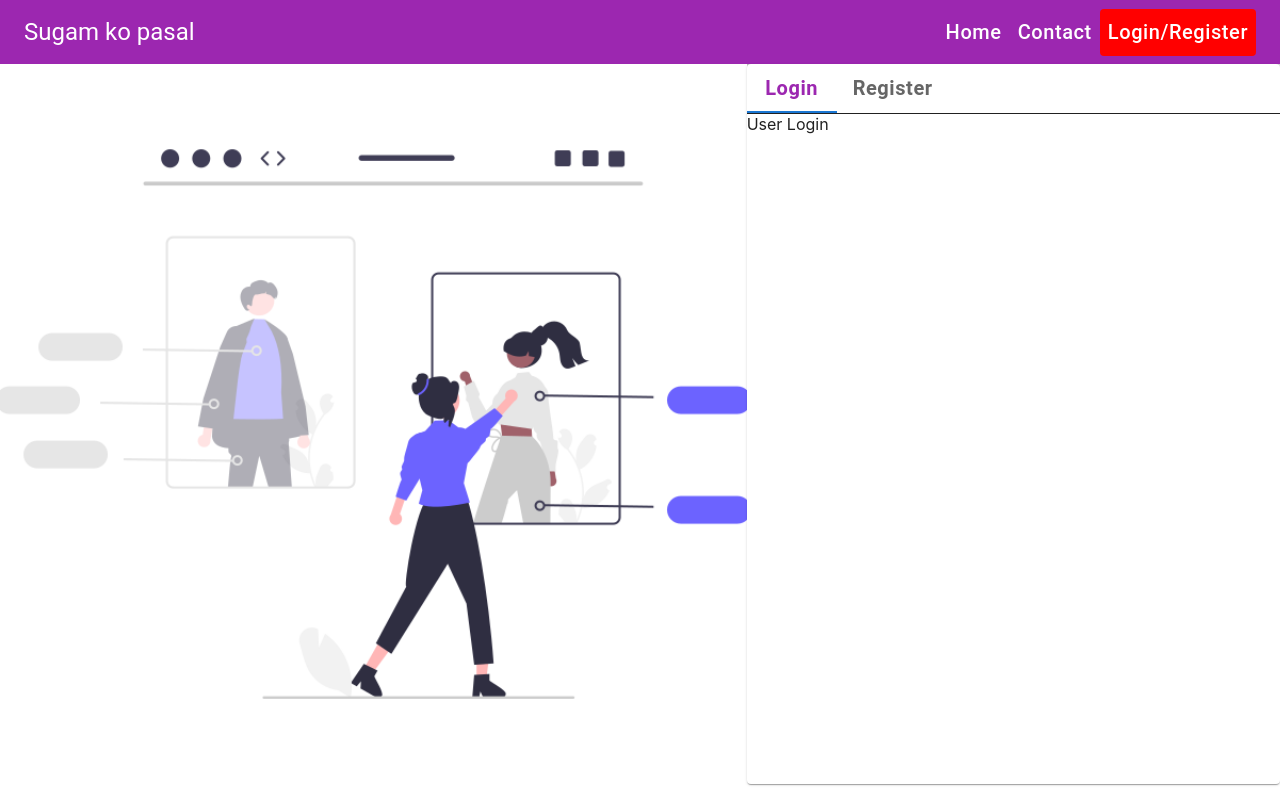
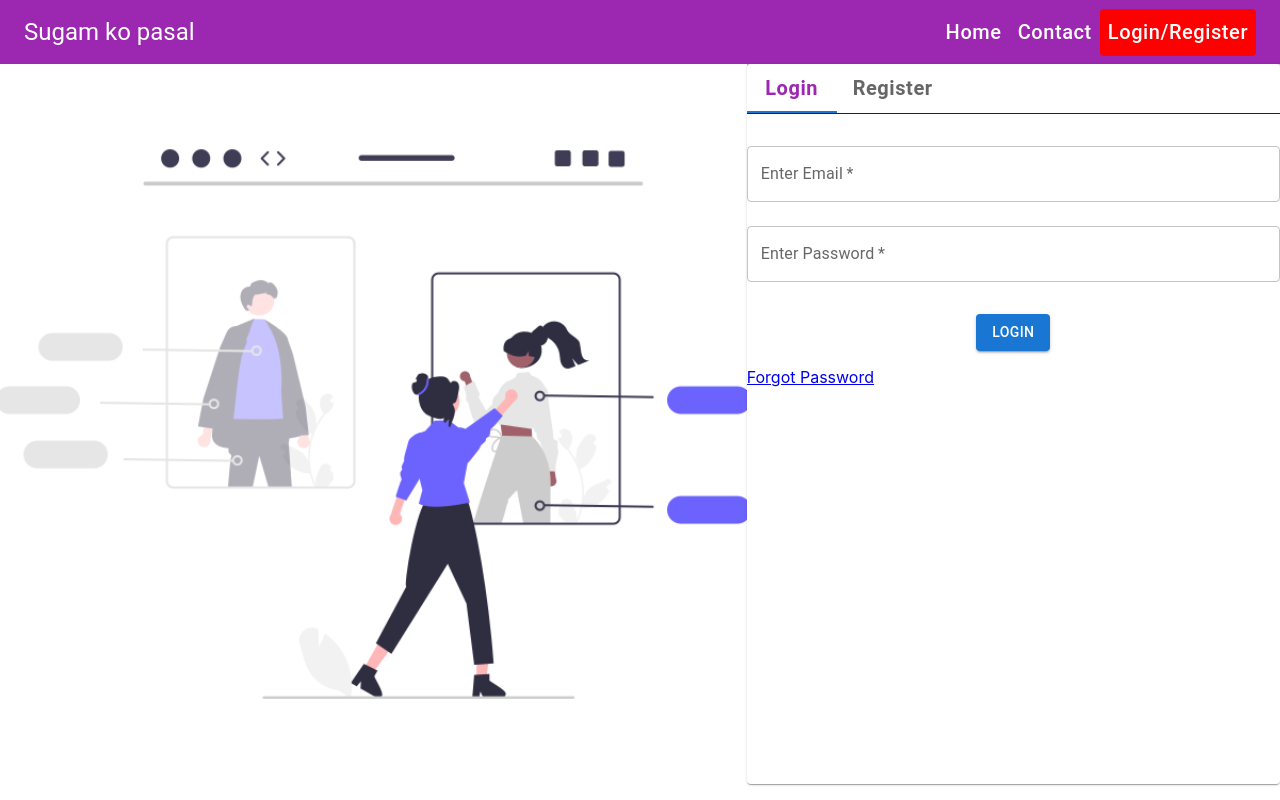
Before and after one commit to Sugam33/Authentication-and-Dashboard, a React (Create React App) app: page /login in a window 1280 px wide. Built offline with nearby package versions, Linux system fonts and the light colour scheme.

Commit message:
made textField for login section

```diff
--- a/src/auth/LoginReg.js
+++ b/src/auth/LoginReg.js
@@ -2,6 +2,7 @@
 import { Box } from "@mui/system";
 import React, { useState } from "react";
 import pic1 from "../images/pic1.png"
+import UserLogin from "./UserLogin";
 
 const TabPanel = (props) => {
     const {children, value, index} = props;
@@ -43,7 +44,9 @@
                                     <Tab label='Register' sx={{textTransform:'none', fontWeight:'bold', fontSize:'20px'}}></Tab>
                                 </Tabs>
                             </Box>
-                            <TabPanel value={value} index={0}>User Login</TabPanel>
+                            <TabPanel value={value} index={0}>
+                                <UserLogin />
+                            </TabPanel>
                             <TabPanel value={value} index={1}>Register</TabPanel>
                         </Box>
                     </Card>
--- /dev/null
+++ b/src/auth/UserLogin.js
@@ -0,0 +1,26 @@
+import { Button, TextField } from "@mui/material";
+import { Box } from "@mui/system";
+import React from "react";
+import { NavLink } from "react-router-dom";
+
+const UserLogin = () => {
+
+    const handleSubmit = (e) => {
+        e.preventDefault();
+    }
+
+    return(
+        <div>
+            <Box component="form" noValidate sx={{mt:2}} id="login-form" onSubmit={handleSubmit}>
+                <TextField  margin="normal" required fullWidth id="email" name="email" label="Enter Email"/>
+                <TextField  margin="normal" required fullWidth id="password" name="password" label="Enter Password" type="password"/>
+                <Box textAlign="center" sx={{mt:3, mb:2, px:5}}>
+                    <Button type="submit" variant="contained">Login</Button>
+                </Box>
+                <NavLink to={"/"}>Forgot Password</NavLink>
+            </Box>
+        </div>
+    )
+}
+
+export default UserLogin;
```
